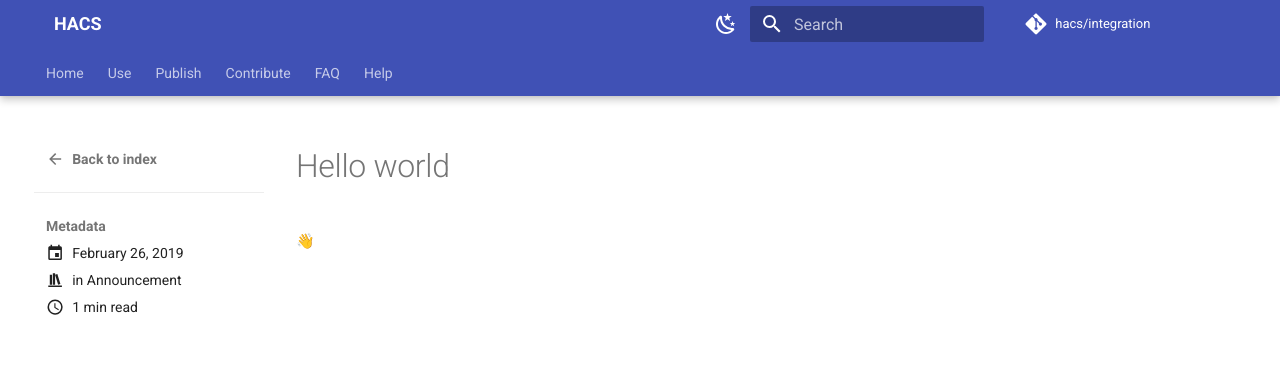
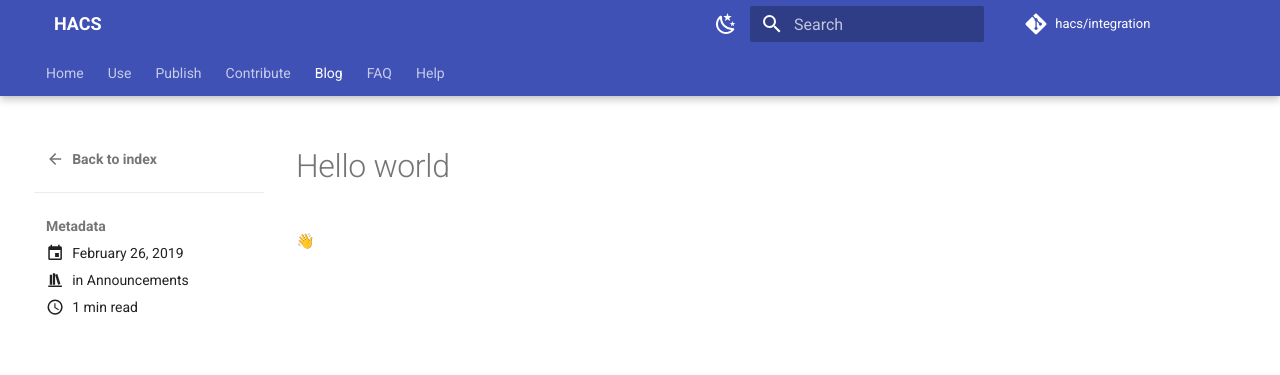
Before and after one commit to hacs/documentation, an MkDocs documentation site: the page built from source/blog/posts/2019/hello-world.md, in a window 1280 px wide. Shown: the top 375 px of the page. Built offline with MkDocs 1.6.1 and Material for MkDocs 9.7.7, drawn with Linux system fonts in a browser that asks for light colours; emoji names are drawn with the system emoji font; plug-ins that fetch from the network failed and are left out; comment, search, counter and statistics services are not loaded.

Commit message:
Enable blog

```diff
--- a/mkdocs.yml
+++ b/mkdocs.yml
@@ -204,6 +204,8 @@ nav:
     - docs/contribute/frontend.md
     - docs/contribute/translation.md
     - docs/contribute/maintainer.md
+  - Blog:
+    - blog/index.md
   - FAQ:
     - docs/faq/index.md
     - docs/faq/addons.md
--- a/requirements.txt
+++ b/requirements.txt
@@ -1,2 +1,2 @@
-mkdocs-material[imaging]==9.5.23
+mkdocs-material[imaging]==9.5.25
 mkdocs-macros-plugin==1.0.5
--- a/source/blog/posts/hello-world.md
+++ b/source/blog/posts/2019/hello-world.md
@@ -4,9 +4,7 @@ description: >
   This is the first post on the blog.
 date: 2019-02-26
 categories:
-  - Announcement
-search:
-  exclude: true
+  - Announcements
 ---
 
 :wave:
```
Also changed, not shown: source/blog/index.md (+0 -4 lines), source/blog/posts/2024/release-notes-2.0.md (renamed from source/blog/posts/release-notes-2.0.md, +1 -3 lines).
